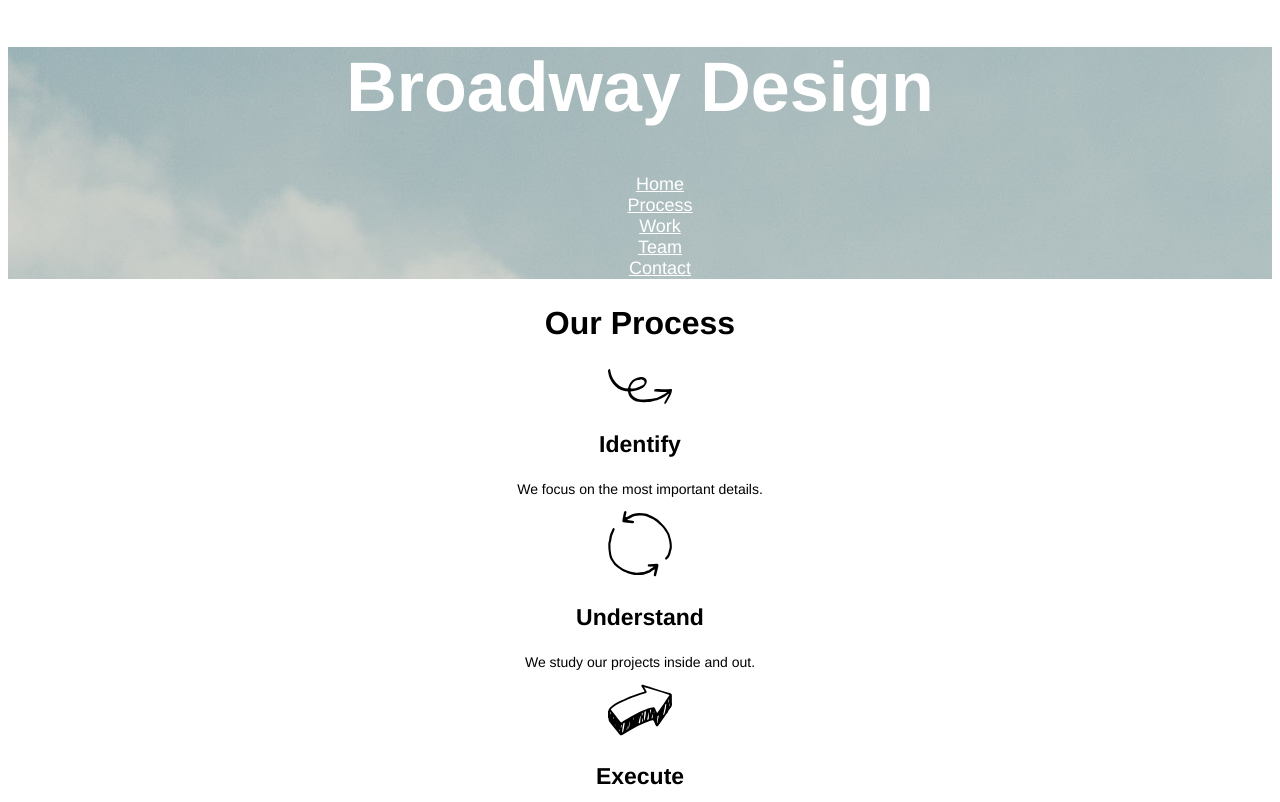
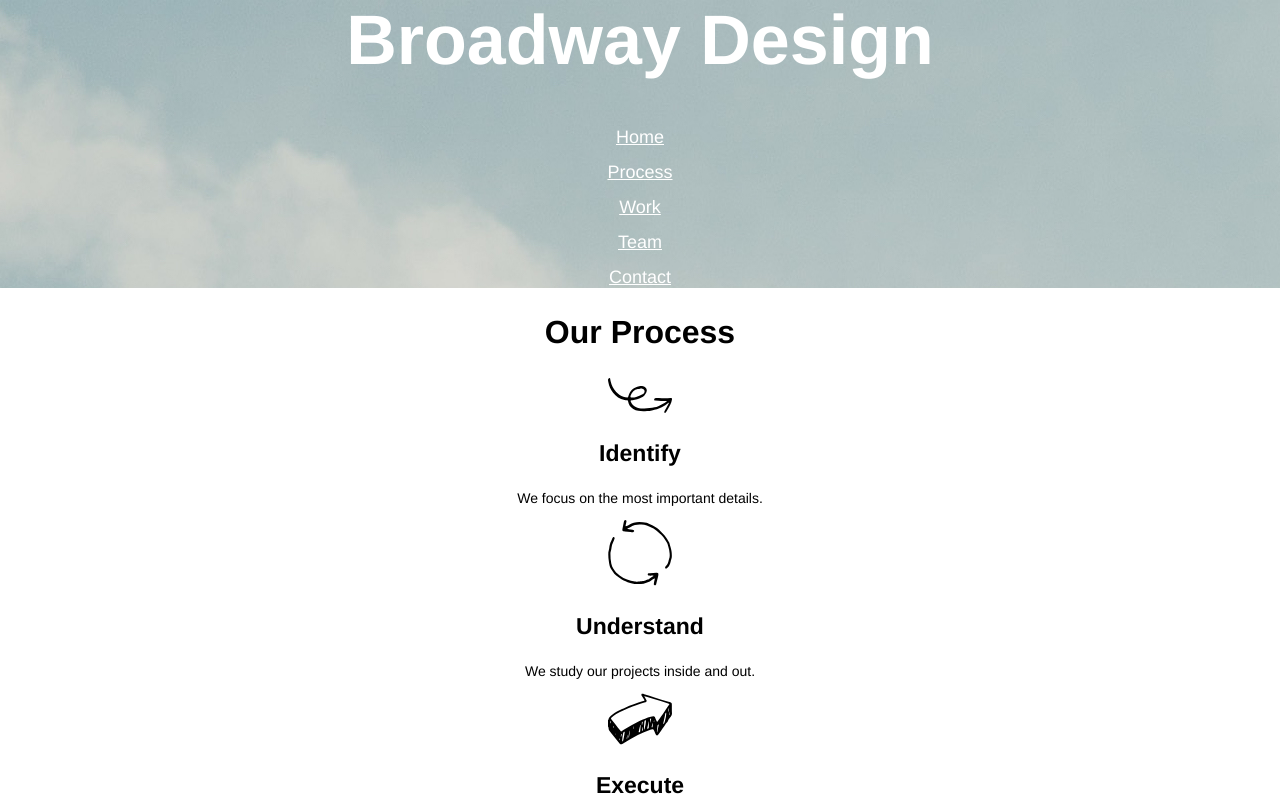
Before and after one commit to piiiglet/Broadway, a plain HTML site: page index.html in a window 1280 px wide. Shown: the top 802 px of the page. Drawn offline with Linux system fonts and the light colour scheme.

Commit message:
Project Complete: Fixed css issues in the browser with devtools including elimating margins on the ul, also removed margins on the h1 site title. I then made these changes locally in the project. After looking over the project I think this is ready for review so I'm marking it complete.

```diff
--- a/resources/css/style.css
+++ b/resources/css/style.css
@@ -1,5 +1,6 @@
 body {
   text-align: center;
+  margin: 0;
 }
 
 header, h3.alt-heading {
@@ -8,6 +9,14 @@ header, h3.alt-heading {
 
 nav li {
   list-style: none;
+}
+
+nav ul {
+  padding-left: 0;
+}
+
+header > nav li {
+  margin: 14px 0;
 }
 
 footer > nav {
@@ -27,12 +36,13 @@ h1,h2,h3 {
   font-weight: bold;
 }
 
-h1, h3.alt-heading, a {
+h1, h3.alt-heading, a, .copyright {
   color: white;
 }
 
 h1 {
   font-size: 70px;
+  margin-top: 0;
 }
 
 h2 {
```
